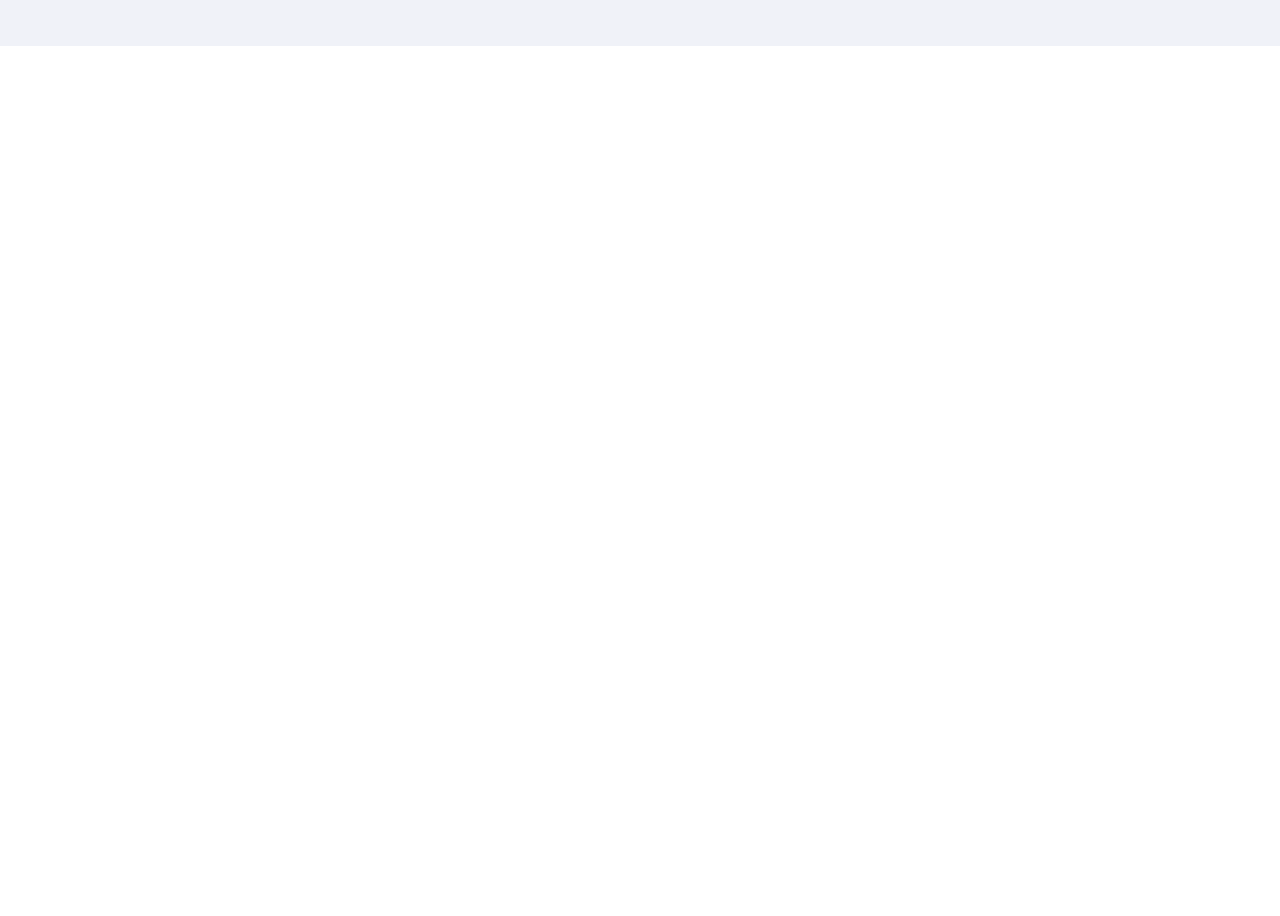
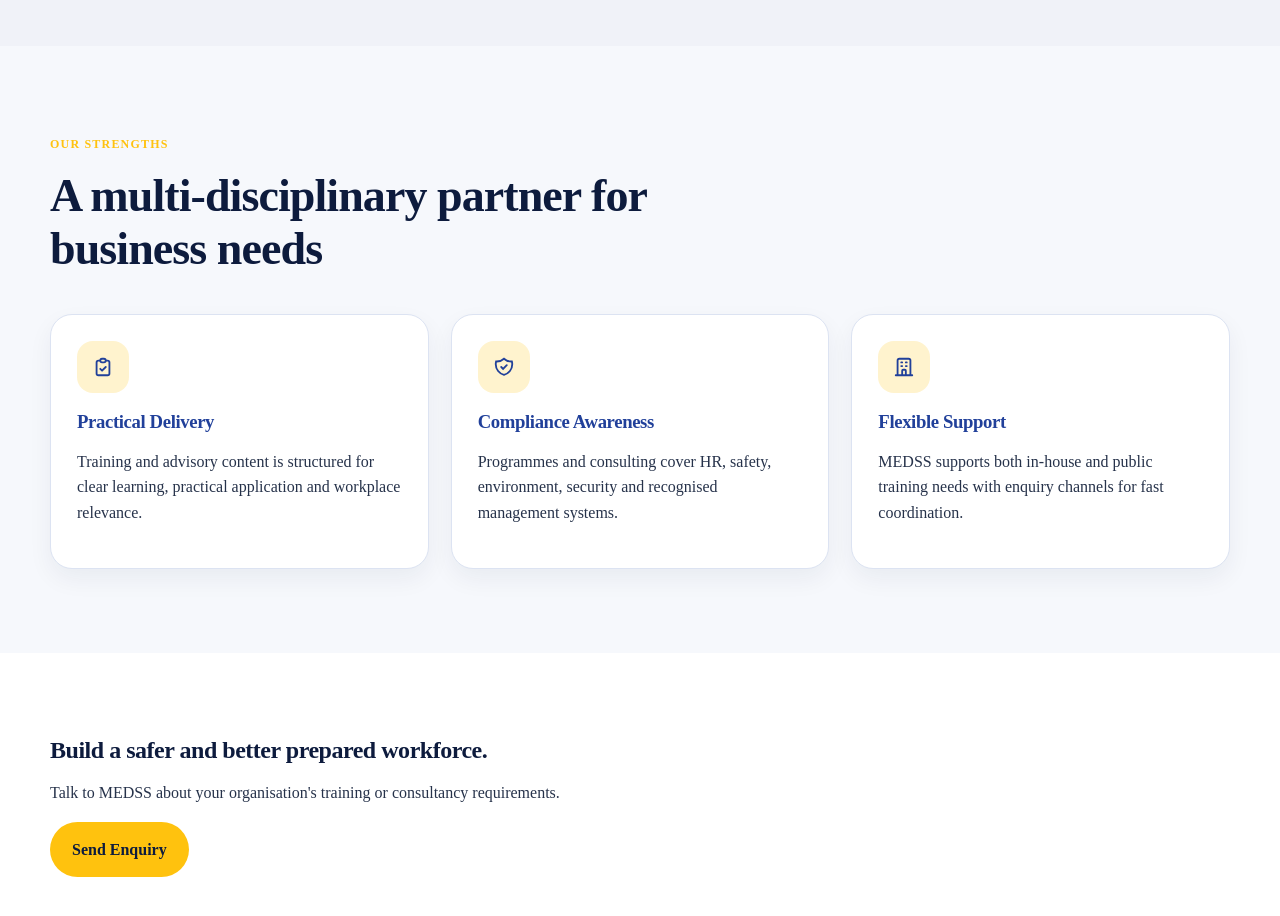
Before and after one commit to MEDSS2026/medsswebsite, a Next.js app: page /about in a window 1280 px wide. Shown: the part 2080-2996 px from the top of the page. Before the commit the page ends 2126 px from the top, so only its background shows below. Built offline with nearby package versions, Linux system fonts and the light colour scheme.

Commit message:
feat: complete about page rebuild — strengths with icons and CTA

```diff
--- a/src/app/about/page.tsx
+++ b/src/app/about/page.tsx
@@ -66,7 +66,7 @@ export default function AboutPage() {
             <div className="mission-card mission-card--glass">
               <h3 className="mission-card-label">Vision</h3>
               <p className="mission-card-text">
-                To be Malaysia's most trusted multi-discipline training and consultancy partner.
+                To be Malaysia&apos;s most trusted multi-discipline training and consultancy partner.
               </p>
             </div>
           </div>
@@ -129,6 +129,60 @@ export default function AboutPage() {
           </div>
         </div>
       </section>
+
+      {/* 5 ── Strengths */}
+      <section className="section section-light">
+        <div className="container">
+          <div className="section-head">
+            <span className="eyebrow">Our Strengths</span>
+            <h2>A multi-disciplinary partner for business needs</h2>
+          </div>
+          <div className="grid-3">
+            <div className="card">
+              <div className="icon">
+                <svg width="22" height="22" viewBox="0 0 24 24" fill="none" aria-hidden="true">
+                  <path d="M9 5H7a2 2 0 00-2 2v12a2 2 0 002 2h10a2 2 0 002-2V7a2 2 0 00-2-2h-2M9 5a2 2 0 002 2h2a2 2 0 002-2M9 5a2 2 0 012-2h2a2 2 0 012 2m-6 9l2 2 4-4" stroke="currentColor" strokeWidth="2" strokeLinecap="round" strokeLinejoin="round"/>
+                </svg>
+              </div>
+              <h3>Practical Delivery</h3>
+              <p>Training and advisory content is structured for clear learning, practical application and workplace relevance.</p>
+            </div>
+            <div className="card">
+              <div className="icon">
+                <svg width="22" height="22" viewBox="0 0 24 24" fill="none" aria-hidden="true">
+                  <path d="M9 12l2 2 4-4m5.618-4.016A11.955 11.955 0 0112 2.944a11.955 11.955 0 01-8.618 3.04A12.02 12.02 0 003 9c0 5.591 3.824 10.29 9 11.622 5.176-1.332 9-6.03 9-11.622 0-1.042-.133-2.052-.382-3.016z" stroke="currentColor" strokeWidth="2" strokeLinecap="round"/>
+                </svg>
+              </div>
+              <h3>Compliance Awareness</h3>
+              <p>Programmes and consulting cover HR, safety, environment, security and recognised management systems.</p>
+            </div>
+            <div className="card">
+              <div className="icon">
+                <svg width="22" height="22" viewBox="0 0 24 24" fill="none" aria-hidden="true">
+                  <path d="M19 21V5a2 2 0 00-2-2H7a2 2 0 00-2 2v16m14 0h2m-2 0h-5m-9 0H3m2 0h5M9 7h1m-1 4h1m4-4h1m-1 4h1m-5 10v-5a1 1 0 011-1h2a1 1 0 011 1v5m-4 0h4" stroke="currentColor" strokeWidth="2" strokeLinecap="round"/>
+                </svg>
+              </div>
+              <h3>Flexible Support</h3>
+              <p>MEDSS supports both in-house and public training needs with enquiry channels for fast coordination.</p>
+            </div>
+          </div>
+        </div>
+      </section>
+
+      {/* 6 ── CTA */}
+      <section className="section">
+        <div className="container">
+          <div className="cta">
+            <div>
+              <h2>Build a safer and better prepared workforce.</h2>
+              <p>Talk to MEDSS about your organisation&apos;s training or consultancy requirements.</p>
+            </div>
+            <a className="btn btn-primary" href="/contact">
+              Send Enquiry
+            </a>
+          </div>
+        </div>
+      </section>
     </>
   );
 }
```
